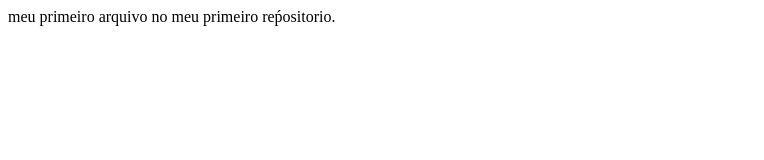
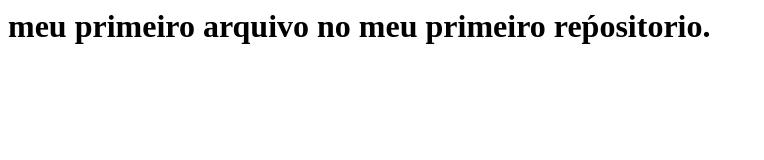
Before and after one commit to K3llyn/my-first-repository, a plain HTML site: page index.html in a window 1280 px wide. Shown: the whole page, without its empty margins (0-764 px from the left). Drawn offline with Linux system fonts and the light colour scheme.

Commit message:
Update index.html

```diff
--- a/index.html
+++ b/index.html
@@ -1,3 +1,3 @@
 <html>
-<ht>meu primeiro arquivo no meu primeiro reṕositorio.</hl>
+<h1>meu primeiro arquivo no meu primeiro reṕositorio.</h1>
 </html>
```
